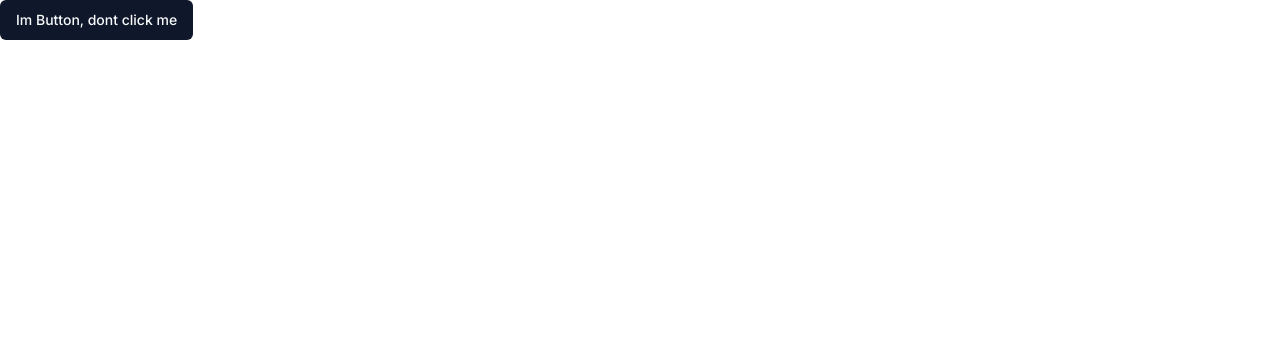
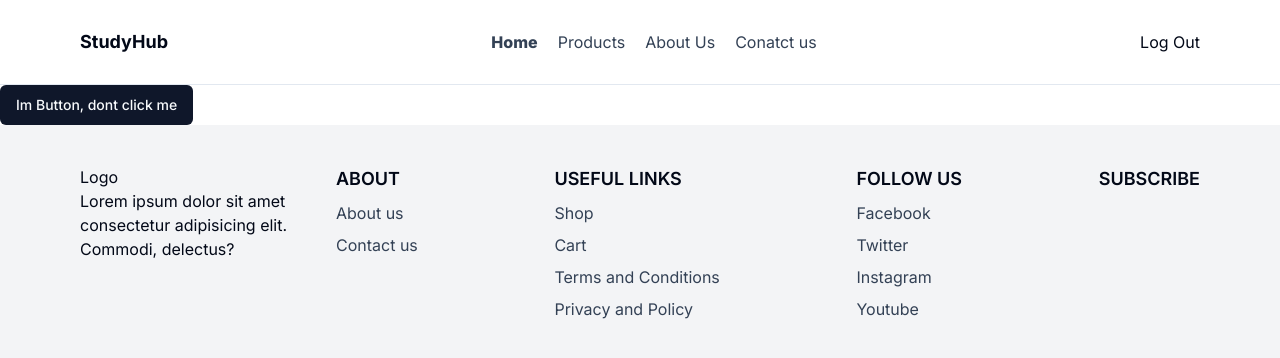
Before and after one commit to riajulpro/studyhub-frontend, a Next.js app: page / in a window 1280 px wide. Shown: the top 358 px of the page. Built offline with nearby package versions, Linux system fonts and the light colour scheme; no server answers.

Commit message:
header footer paste

```diff
--- a/package.json
+++ b/package.json
@@ -20,6 +20,7 @@
     "next": "14.2.4",
     "react": "^18",
     "react-dom": "^18",
+    "react-icons": "^5.2.1",
     "react-redux": "^9.1.2",
     "sonner": "^1.5.0",
     "tailwind-merge": "^2.4.0",
--- a/src/app/globals.css
+++ b/src/app/globals.css
@@ -62,6 +62,13 @@
   .center {
     @apply flex items-center justify-center;
   }
+  .center {
+    @apply flex justify-center items-center;
+  }
+
+  .layout_container {
+    @apply max-w-[1586px] mx-auto px-[10px] sm:px-[20px] md:px-[80px];
+  }
 }
 
 @layer base {
--- a/src/app/layout.tsx
+++ b/src/app/layout.tsx
@@ -2,6 +2,8 @@ import ReduxProvider from "@/providers/ReduxProvider";
 import type { Metadata } from "next";
 import { Inter } from "next/font/google";
 import "./globals.css";
+import Footer from "@/components/shared/Footer";
+import Header from "@/components/shared/Header";
 
 const inter = Inter({ subsets: ["latin"] });
 
@@ -18,7 +20,11 @@ export default function RootLayout({
   return (
     <html lang="en">
       <body className={inter.className}>
-        <ReduxProvider>{children}</ReduxProvider>
+        <ReduxProvider>
+          <Header />
+          {children}
+          <Footer />
+        </ReduxProvider>
       </body>
     </html>
   );
--- /dev/null
+++ b/src/components/shared/Footer.tsx
@@ -0,0 +1,71 @@
+import Link from "next/link";
+
+const Footer = () => {
+  return (
+    <footer className="bg-gray-100">
+      <div className="py-5 lg:py-10 layout_container mx-auto flex flex-col lg:flex-row justify-between gap-4">
+        <div>
+          <span>Logo</span>
+          <p className="max-w-60">
+            Lorem ipsum dolor sit amet consectetur adipisicing elit. Commodi,
+            delectus?
+          </p>
+        </div>
+        <div className="flex-1 flex flex-col md:flex-row gap-3 justify-between">
+          <div>
+            <h3 className="text-lg font-semibold uppercase mb-2">About</h3>
+            <ul className="flex flex-col gap-2 text-slate-700">
+              <li>
+                <Link href="/about-us">About us</Link>
+              </li>
+              <li>
+                <Link href="/contact-us">Contact us</Link>
+              </li>
+            </ul>
+          </div>
+          <div>
+            <h3 className="text-lg font-semibold uppercase mb-2">
+              Useful Links
+            </h3>
+            <ul className="flex flex-col gap-2 text-slate-700">
+              <li>
+                <Link href="/shop">Shop</Link>
+              </li>
+              <li>
+                <Link href="/contact-us">Cart</Link>
+              </li>
+              <li>
+                <Link href="/terms-and-conditions">Terms and Conditions</Link>
+              </li>
+              <li>
+                <Link href="/privacy-and-policy">Privacy and Policy</Link>
+              </li>
+            </ul>
+          </div>
+          <div>
+            <h3 className="text-lg font-semibold uppercase mb-2">Follow us</h3>
+            <ul className="flex flex-col gap-2 text-slate-700">
+              <li>
+                <Link href="/about-us">Facebook</Link>
+              </li>
+              <li>
+                <Link href="/contact-us">Twitter</Link>
+              </li>
+              <li>
+                <Link href="/contact-us">Instagram</Link>
+              </li>
+              <li>
+                <Link href="/contact-us">Youtube</Link>
+              </li>
+            </ul>
+          </div>
+          <div>
+            <h3 className="text-lg font-semibold uppercase">Subscribe</h3>
+          </div>
+        </div>
+      </div>
+    </footer>
+  );
+};
+
+export default Footer;
--- /dev/null
+++ b/src/components/shared/Header.tsx
@@ -0,0 +1,48 @@
+"use client";
+
+import Link from "next/link";
+import { usePathname } from "next/navigation";
+import { useAppSelector } from "@/redux/hook";
+import { navLinks } from "@/utils/navLinks";
+
+const Header = () => {
+  const location = usePathname();
+  // const { user, token } = useAppSelector((state) => state.auth);
+
+  const token = "yes"
+
+  return (
+    <header className="py-5 lg:py-7 border-b sticky top-0 z-50 bg-white ">
+      <div className="layout_container  flex justify-between gap-4 items-center">
+        <div className="flex items-center gap-2">
+          {/* <LeftSidebar /> */}
+          <span className="text-lg font-bold">StudyHub</span>
+        </div>
+        <nav className="hidden lg:flex gap-5 items-center">
+          {navLinks.map((nav) => (
+            <Link
+              key={nav.path}
+              href={nav.path}
+              className={`text-slate-700 hover:text-green-500 ${
+                location === nav.path && "font-extrabold text-green-600"
+              }`}
+            >
+              {nav.route}
+            </Link>
+          ))}
+        </nav>
+        <div className="flex gap-3 items-center">
+          {token ? (
+            <div>Log Out</div>
+          ) : (
+            <Link href="/login" className="text-slate-700 hover:text-green-500">
+              Login
+            </Link>
+          )}
+        </div>
+      </div>
+    </header>
+  );
+};
+
+export default Header;
--- /dev/null
+++ b/src/components/shared/ModalCompo.tsx
@@ -0,0 +1,20 @@
+"use client"
+import React from "react";
+
+const Modal: React.FC<{ onClose: () => void, children: React.ReactNode }> = ({ onClose, children }) => {
+  return (
+    <div className="fixed top-0 inset-0 bg-black bg-opacity-50 flex justify-center items-center z-50">
+      <div className="bg-white p-4 rounded">
+        <button
+          onClick={onClose}
+          className="absolute top-2 right-2 bg-red-500 text-white px-4 py-2 rounded"
+        >
+          Close
+        </button>
+        {children}
+      </div>
+    </div>
+  );
+};
+
+export default Modal;
--- /dev/null
+++ b/src/components/ui/badge.tsx
@@ -0,0 +1,36 @@
+import * as React from "react"
+import { cva, type VariantProps } from "class-variance-authority"
+
+import { cn } from "@/lib/utils"
+
+const badgeVariants = cva(
+  "inline-flex items-center rounded-full border px-2.5 py-0.5 text-xs font-semibold transition-colors focus:outline-none focus:ring-2 focus:ring-ring focus:ring-offset-2",
+  {
+    variants: {
+      variant: {
+        default:
+          "border-transparent bg-primary text-primary-foreground hover:bg-primary/80",
+        secondary:
+          "border-transparent bg-secondary text-secondary-foreground hover:bg-secondary/80",
+        destructive:
+          "border-transparent bg-destructive text-destructive-foreground hover:bg-destructive/80",
+        outline: "text-foreground",
+      },
+    },
+    defaultVariants: {
+      variant: "default",
+    },
+  }
+)
+
+export interface BadgeProps
+  extends React.HTMLAttributes<HTMLDivElement>,
+    VariantProps<typeof badgeVariants> {}
+
+function Badge({ className, variant, ...props }: BadgeProps) {
+  return (
+    <div className={cn(badgeVariants({ variant }), className)} {...props} />
+  )
+}
+
+export { Badge, badgeVariants }
--- /dev/null
+++ b/src/utils/getData.ts
@@ -0,0 +1,20 @@
+export const getSingleProduct = async (id: string) => {
+  try {
+    const res = await fetch(`${process.env.NEXT_PUBLIC_API_URL}/product/${id}`);
+    const result = await res.json();
+
+    return result;
+  } catch (error) {
+    console.log("There is an error while fetching the data", error);
+  }
+};
+export const getAllProducts = async () => {
+  try {
+    const res = await fetch(`${process.env.NEXT_PUBLIC_API_URL}/product`);
+    const result = await res.json();
+
+    return result;
+  } catch (error) {
+    console.log("There is an error while fetching the data", error);
+  }
+};
--- /dev/null
+++ b/src/utils/getPublicId.ts
@@ -0,0 +1,15 @@
+export const getPublicId = (url: string): string => {
+  console.log("index", url);
+
+  if (url) {
+    const lastSlashIndex: number = url.lastIndexOf("/");
+
+    const lastDotIndex: number = url.lastIndexOf(".");
+
+    const imageId: string = url.substring(lastSlashIndex + 1, lastDotIndex);
+
+    return imageId;
+  } else {
+    return "false";
+  }
+};
--- /dev/null
+++ b/src/utils/imageUploadByFetch.ts
@@ -0,0 +1,54 @@
+import { getPublicId } from "./getPublicId";
+
+const uploadImage = async (file: File, thumbnail: string) => {
+  try {
+    let user_photo: string = thumbnail;
+    const fileData = new FormData();
+    fileData.append("file", file || thumbnail);
+
+    const publicId = getPublicId(user_photo);
+
+
+    if (publicId !== "false") {
+      // distroy old file
+      const des = await fetch(
+        `${
+          process.env.NEXT_PUBLIC_API_URL
+        }/file/replace/${publicId}`,
+        {
+          method: "POST",
+          body: fileData,
+          // headers: {
+          //   "Content-Type": "multipart/form-data",
+          // }
+        }
+      );
+
+      const resdes = await des.json();
+      if (resdes?.url) {
+        user_photo = resdes.url;
+      }
+    } else {
+      console.log("file", fileData);
+
+      const res = await fetch(
+        `${process.env.NEXT_PUBLIC_API_URL}/file/upload`,
+        {
+          method: "POST",
+          body: fileData,
+          // headers: {
+          //   "Content-Type": "multipart/form-data",
+          // }
+        }
+      );
+      const data = await res.json();
+
+      user_photo = data.url;
+    }
+    return { url: user_photo };
+  } catch (error) {
+    console.log(error);
+  }
+};
+
+export default uploadImage;
--- /dev/null
+++ b/src/utils/navLinks.ts
@@ -0,0 +1,18 @@
+export const navLinks = [
+  {
+    path: "/",
+    route: "Home",
+  },
+  {
+    path: "/products",
+    route: "Products",
+  },
+  {
+    path: "/about-us",
+    route: "About Us",
+  },
+  {
+    path: "/contact-us",
+    route: "Conatct us",
+  },
+];
```
Also changed, not shown: 1 other file (tests, documents, lock files or other folders).
